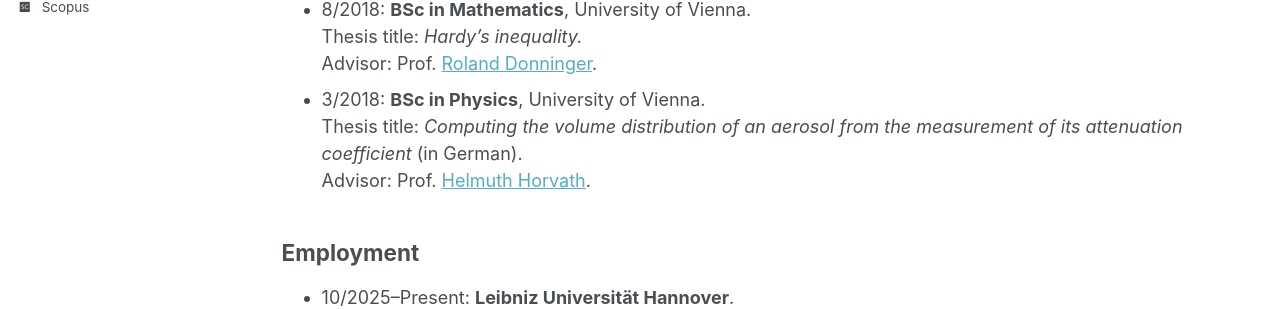
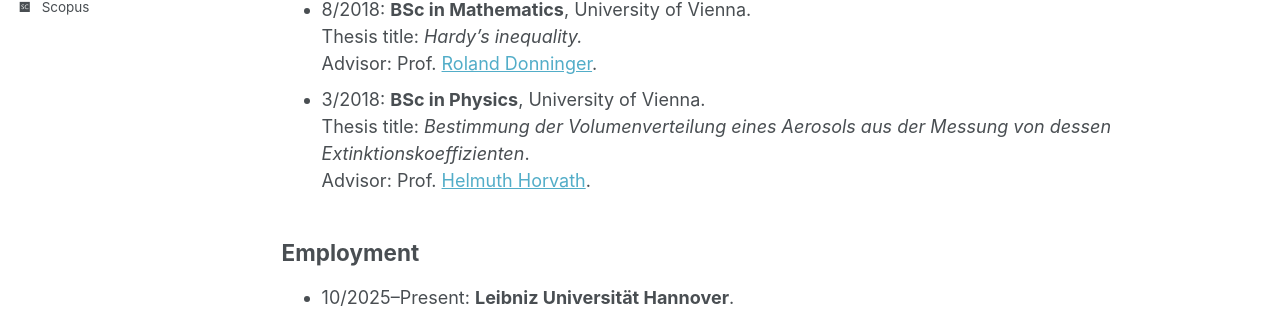
Before and after one commit to luigi-roberti/luigi-roberti.github.io, a Jekyll site: the page built from _pages/cv.md, in a window 1280 px wide and 1372 px high. Shown: the part 446-755 px from the top of the window. Built offline with Jekyll 4.4.1, drawn with Linux system fonts in a browser that asks for light colours; some web fonts are replaced; a script that is not in the unit is left out.

Commit message:
Update cv.md

```diff
--- a/_pages/cv.md
+++ b/_pages/cv.md
@@ -23,7 +23,7 @@ Advisor: Prof. [Adrian Constantin](https://ucrisportal.univie.ac.at/en/persons/a
 Thesis title: <i>Hardy's inequality.</i><br />
 Advisor: Prof. [Roland Donninger](https://homepage.univie.ac.at/roland.donninger/){:target="_blank",rel="noopener"}.
 * 3/2018: <b>BSc in Physics</b>, University of Vienna.<br />
-Thesis title: <i>Computing the volume distribution of an aerosol from the measurement of its attenuation coefficient</i> (in German).<br />
+Thesis title: <i>Bestimmung der Volumenverteilung eines Aerosols aus der Messung von dessen Extinktionskoeffizienten</i>.<br />
 Advisor: Prof. [Helmuth Horvath](https://oecv.at/Biolex/Detail/10800194){:target="_blank",rel="noopener"}.
 
 Employment
```
